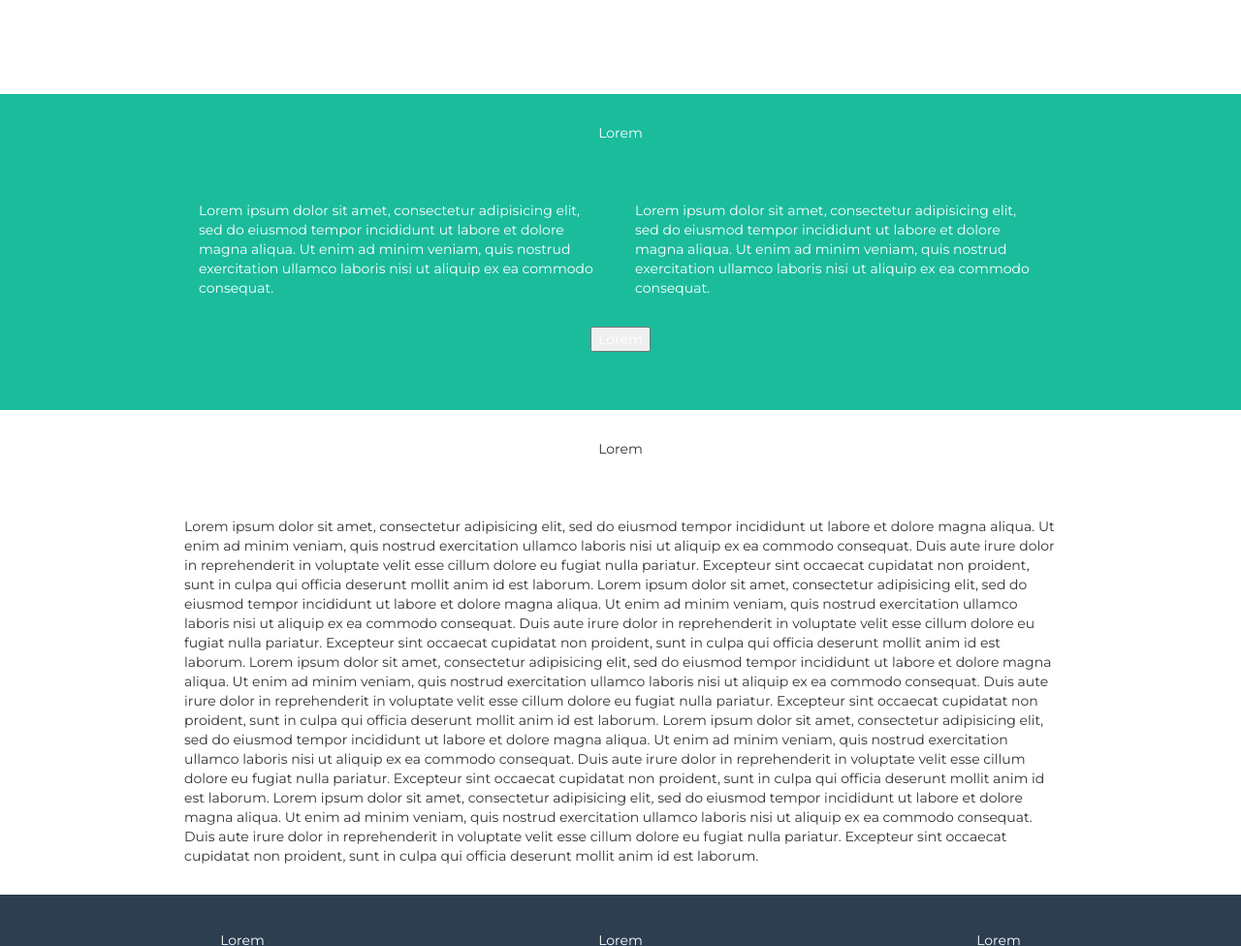
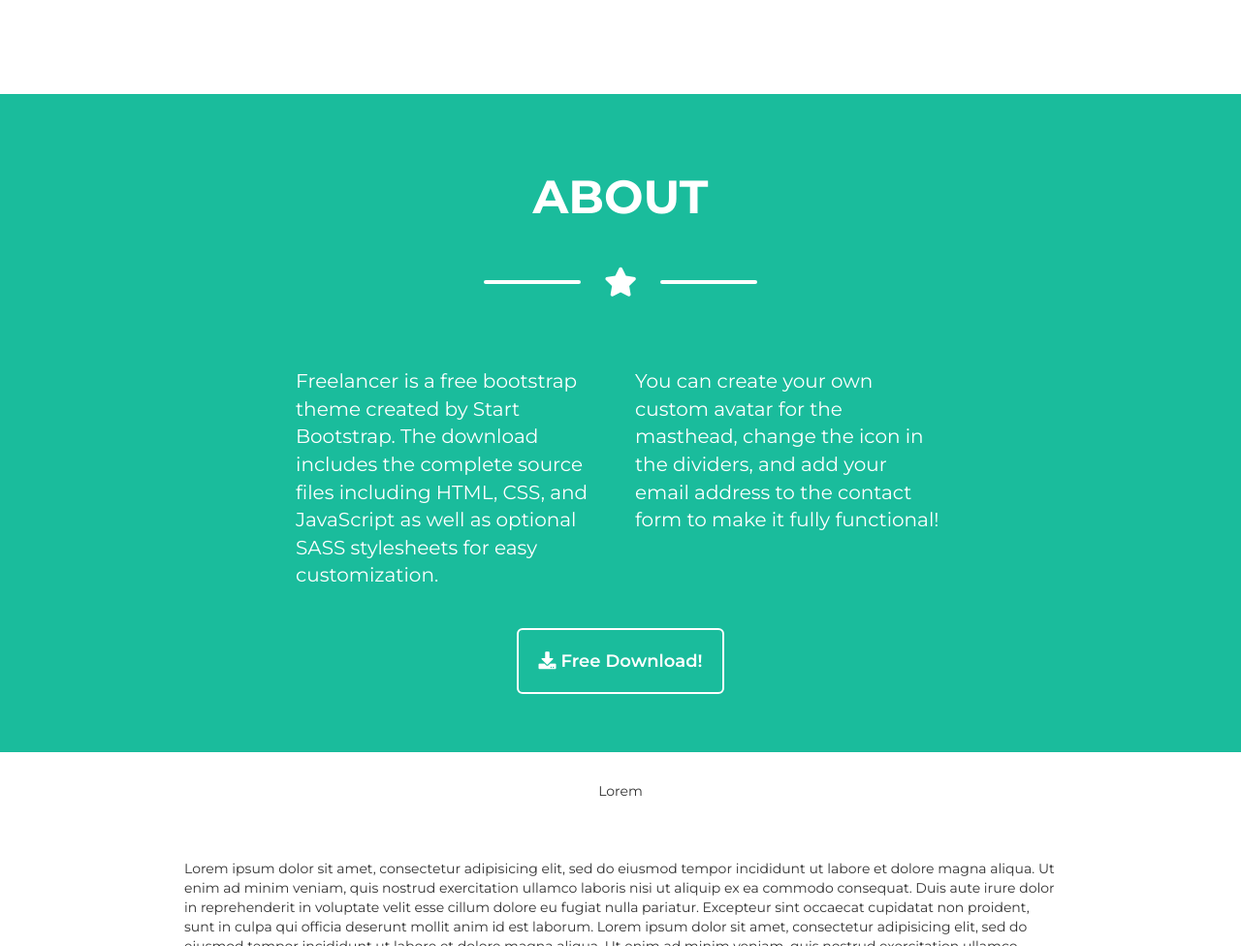
Before and after one commit to lorenaspiller/html-css-bootstrap-freelancer, a plain HTML site: page index.html in a window 1280 px wide. Shown: the part 1526-2502 px from the top of the page at 97% size. Drawn offline with nearby package versions, Linux system fonts and the light colour scheme.

Commit message:
aggiunta sezione about

```diff
--- a/css/style.css
+++ b/css/style.css
@@ -10,6 +10,10 @@ body {
 /* mix */
 .padding--tb {
   padding: 30px 0;
+}
+
+.padding--top {
+  30px;
 }
 
 .bg-primary {
@@ -190,8 +194,25 @@ h2 {
 
 /* sezione about */
 .about__contenuto {
-  max-width: 900px;
+  max-width: 700px;
   margin: auto;
+}
+
+.about__text {
+  font-size: 20px;
+  font-weight: 400;
+}
+
+.btn--download {
+  border: 2px solid #fff;
+  color: #fff;
+  background-color: transparent;
+  padding: 20px;
+  font-weight: 600;
+}
+
+.btn--download:hover {
+  background-color: #fff;
 }
 /* sezione about */
 
--- a/css/test.css
+++ b/css/test.css
@@ -9,3 +9,8 @@ btn--color{
 button {
   text-align: right;
 }
+
+.btn--download {
+  border-color: #fff;
+  color: #fff;
+}
--- a/index.html
+++ b/index.html
@@ -202,7 +202,7 @@
       <!-- /sezione portfolio -->
 
       <!-- sezione about -->
-      <section class="about bg-secondary color-white">
+      <section class="about bg-secondary color-white padding--tb">
 
         <!-- contenitore about titolo-->
         <div class="container">
@@ -212,7 +212,10 @@
             <div class="col-xs-12">
               <!-- about titolo -->
               <div class="about__titolo text-center padding--tb">
-                Lorem
+                <h2 class="text-uppercase">about</h2>
+                <div class="divider">
+                  <i class="star fas fa-star"></i>
+                </div>
               </div>
               <!-- /about titolo -->
             </div>
@@ -223,7 +226,7 @@
         <!-- /contenitore about titolo -->
 
         <!-- about contenuto -->
-        <div class="about__contenuto padding--tb">
+        <div class="about__contenuto padding--top">
 
           <!-- contenitore about contenuto -->
           <div class="container-fluid">
@@ -231,13 +234,13 @@
             <div class="row">
               <!-- colonna -->
               <div class="col-xs-12 col-md-6">
-                Lorem ipsum dolor sit amet, consectetur adipisicing elit, sed do eiusmod tempor incididunt ut labore et dolore magna aliqua. Ut enim ad minim veniam, quis nostrud exercitation ullamco laboris nisi ut aliquip ex ea commodo consequat.
+                <p class="about__text">Freelancer is a free bootstrap theme created by Start Bootstrap. The download includes the complete source files including HTML, CSS, and JavaScript as well as optional SASS stylesheets for easy customization.</p>
               </div>
               <!-- colonna -->
 
               <!-- colonna -->
               <div class="col-xs-12 col-md-6">
-                Lorem ipsum dolor sit amet, consectetur adipisicing elit, sed do eiusmod tempor incididunt ut labore et dolore magna aliqua. Ut enim ad minim veniam, quis nostrud exercitation ullamco laboris nisi ut aliquip ex ea commodo consequat.
+                <p class="about__text">You can create your own custom avatar for the masthead, change the icon in the dividers, and add your email address to the contact form to make it fully functional!</p>
               </div>
               <!-- colonna -->
             </div>
@@ -247,7 +250,7 @@
 
           <!-- bottone about -->
           <div class="about__button text-center padding--tb">
-            <button>Lorem</button>
+            <button type="button" class="btn btn-lg btn--download"><i class="fas fa-download"></i> Free Download!</button>
           </div>
           <!-- bottone about -->
         </div>
```
Also changed, not shown: test.html (+2 -0 lines).
